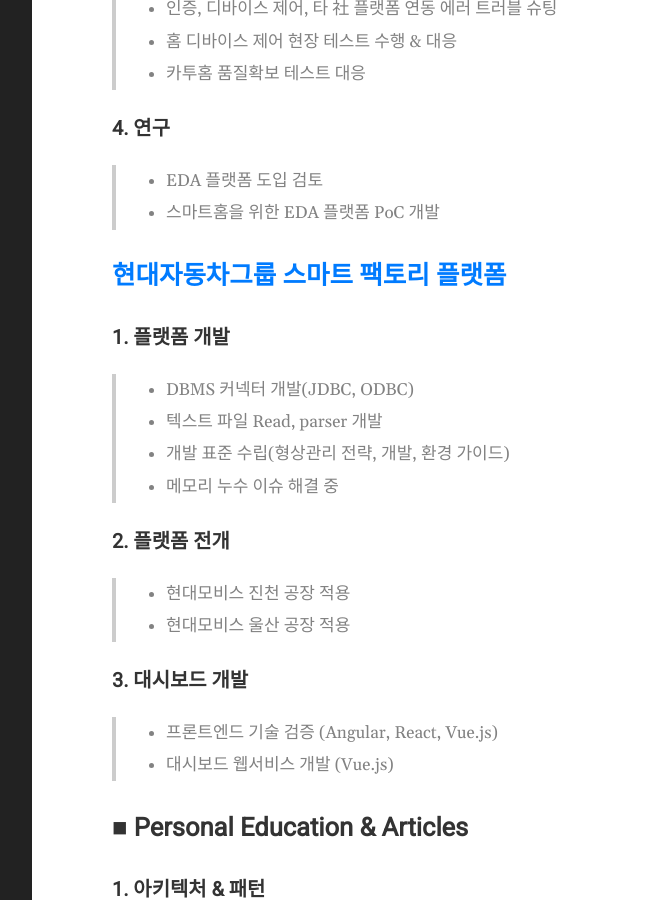
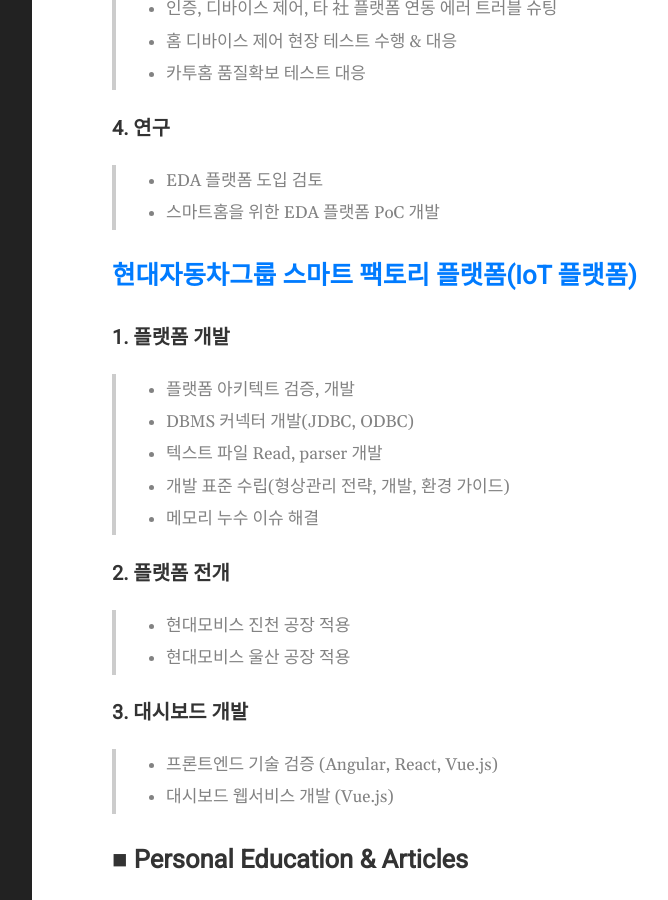
Before and after one commit to 5-SH/5-sh.github.io-deprecated, a Jekyll site: the page built from about.md, in a window 1280 px wide and 900 px high, scrolled down 2096 px. Shown: the whole window, without its empty margins (188-856 px from the left). Built offline with Jekyll 4.4.1, drawn with Linux system fonts in a browser that asks for light colours.

Commit message:
링크 수정

```diff
--- a/about.md
+++ b/about.md
@@ -51,7 +51,7 @@ permalink: /about/
 >  - 공간별 디바이스 제어 서비스 개발
 
 ### 2. 고도화 기능 개발
->  - [차량에서 가전을 제어할 수 있는 카투홈 서비스 개발](https://www.hyundai.com/kr/ko/>customer-service/bluelink/bluelink-service/smart-control/car-to-home)
+>  - [차량에서 가전을 제어할 수 있는 카투홈 서비스 개발](https://www.hyundai.com/kr/ko/customer-service/bluelink/bluelink-service/smart-control/car-to-home)
 >  - KT 기가지니, 현대건설 보이스홈 연동 서비스 개발
 
 ### 3. 운영 & 테스트
@@ -63,12 +63,13 @@ permalink: /about/
 >  - EDA 플랫폼 도입 검토
 >  - 스마트홈을 위한 EDA 플랫폼 PoC 개발
 
-## [현대자동차그룹 스마트 팩토리 플랫폼](http://www.hyundai-autoever.com/common/goPage.view?page=ko/service/IOT_platform)
+## [현대자동차그룹 스마트 팩토리 플랫폼(IoT 플랫폼)](https://www.hyundai-autoever.com/kor/business-area/digital-transformation/smart-factory/contents.do?cntnSeq=352)
 ### 1. 플랫폼 개발
+>  - 플랫폼 아키텍트 검증, 개발
 >  - DBMS 커넥터 개발(JDBC, ODBC)
 >  - 텍스트 파일 Read, parser 개발
 >  - 개발 표준 수립(형상관리 전략, 개발, 환경 가이드)
->  - 메모리 누수 이슈 해결 중
+>  - 메모리 누수 이슈 해결
 
 ### 2. 플랫폼 전개
 >  - 현대모비스 진천 공장 적용
```
